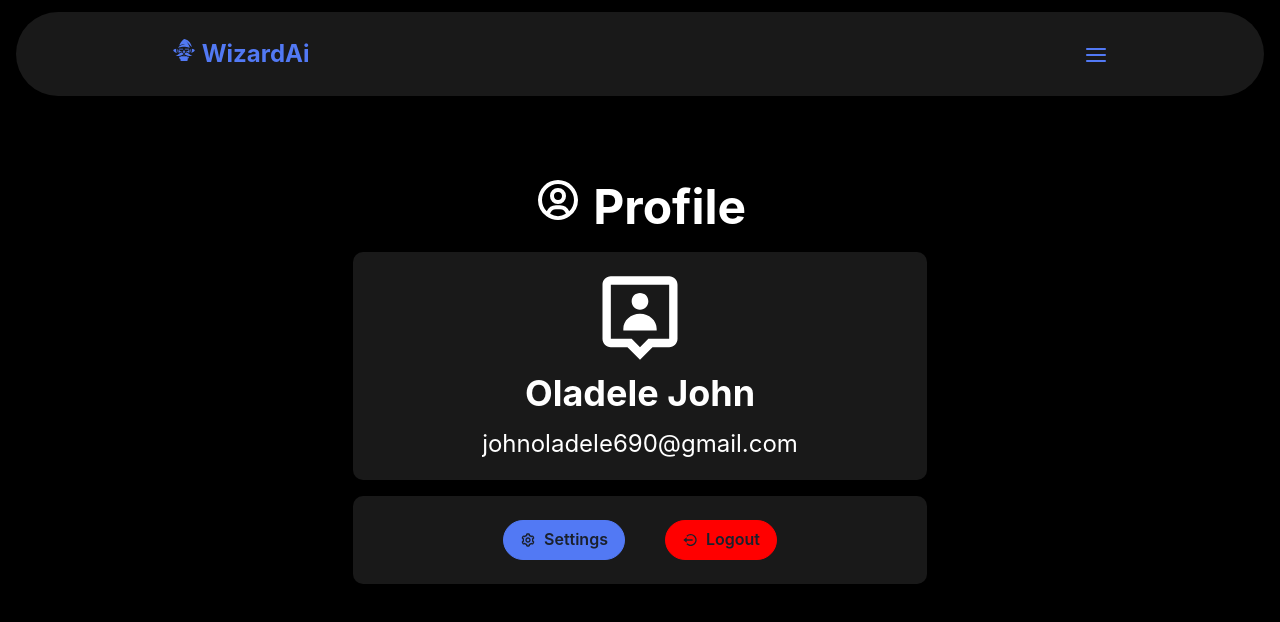
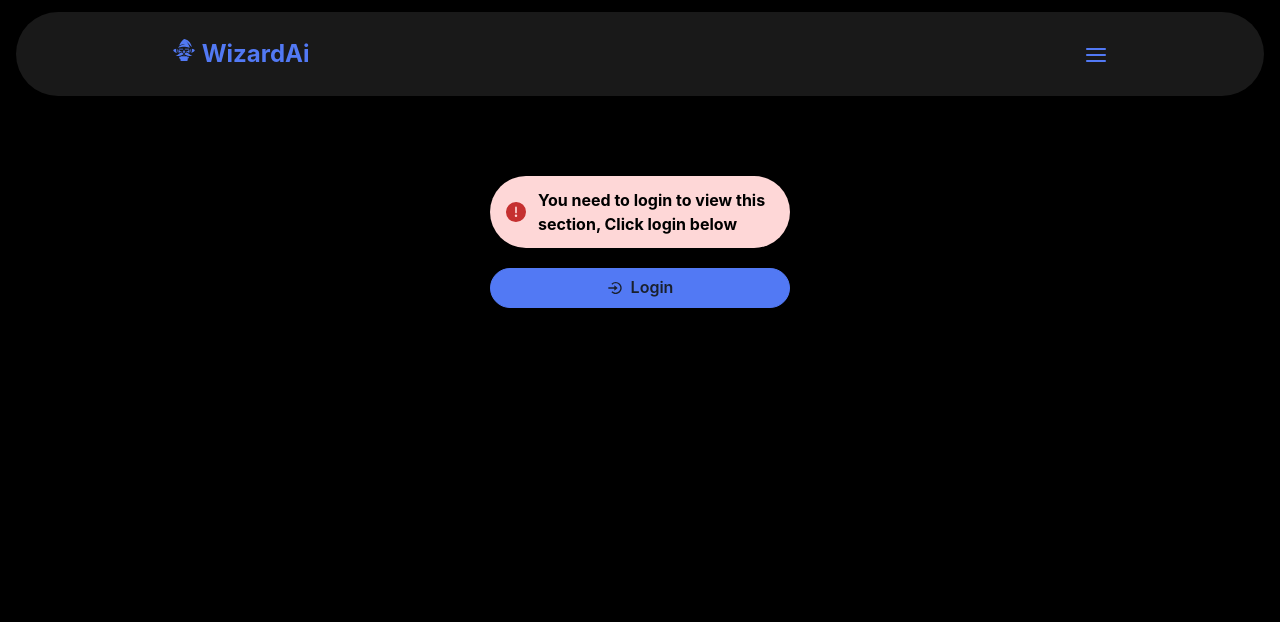
Before and after one commit to Jhon-crypt/wizardAi, a React (Vite) app: page /App/Profile in a window 1280 px wide. Shown: the top 622 px of the page. Built offline with nearby package versions, Linux system fonts and the light colour scheme; no server answers.

Commit message:
Added login guards to pages

```diff
--- /dev/null
+++ b/src/components/logout/logout.component.tsx
@@ -0,0 +1,75 @@
+import {
+    Container,
+    Button,
+    Alert,
+    AlertIcon,
+    Box,
+    AlertDescription,
+    Center,
+    VStack
+} from '@chakra-ui/react'
+import { Icon } from '@chakra-ui/icons';
+import { BiLogInCircle } from "react-icons/bi";
+import { Link, Outlet } from "react-router-dom"
+
+function Logout() {
+
+    return (
+
+        <>
+
+            <Container mt={10} pt={10} mb={10}>
+
+                <Center>
+
+                    <VStack
+                        spacing={2}
+                        align='stretch'
+                    >
+                        <Box>
+
+                            <Alert status='error' mb={3} color="black" as="b" borderRadius={45} w={300}>
+                                <AlertIcon />
+                                <Box>
+                                    <AlertDescription>
+                                        <Center>
+                                            You need to login to view this section, Click login below
+                                        </Center>
+                                    </AlertDescription>
+                                </Box>
+                            </Alert>
+
+                        </Box>
+
+                        <Box>
+
+                            <Link to="../../Login">
+
+                                <Button type="submit" w='100%' leftIcon={<Icon as={BiLogInCircle} />} bg='#5279F4' borderRadius={45} border='1px' borderColor='#5279F4'
+                                    _hover={{
+                                        borderColor: '#5279F4',
+                                        backgroundColor: '#000000',
+                                        color: '#5279F4'
+                                    }}>
+                                    Login
+                                </Button>
+
+                            </Link>
+
+                        </Box>
+
+                    </VStack>
+
+                </Center>
+
+            </Container>
+
+            <Outlet />
+
+        </>
+
+    )
+
+}
+
+export default Logout
--- a/src/components/signup/signup.component.tsx
+++ b/src/components/signup/signup.component.tsx
@@ -8,10 +8,8 @@ import {
     Button,
     Alert,
     AlertIcon,
-    CloseButton,
     Box,
     AlertDescription,
-    useDisclosure
 } from '@chakra-ui/react'
 import { Icon } from '@chakra-ui/icons';
 import { BiUserCircle } from "react-icons/bi";
--- a/src/components/wizard/wizard.component.tsx
+++ b/src/components/wizard/wizard.component.tsx
@@ -13,6 +13,7 @@ import {
     Stack
 } from '@chakra-ui/react'
 import { ArrowUpIcon } from '@chakra-ui/icons'
+
 
 function Wizard() {
 
--- a/src/pages/profile.tsx
+++ b/src/pages/profile.tsx
@@ -1,14 +1,69 @@
 import Profile from "../components/profile/profile.components"
+import { useState, useEffect } from 'react'
+import supabase from '../supabase/supabase';
+import Logout from "../components/logout/logout.component";
 
 function ProfilePage(){
 
+    const [loginStatus, setLoginStatus] : any = useState(false)
+
+    useEffect(() => {
+
+        const loginGuard = async () => {
+
+            try{
+
+                const { data, error } = await supabase.auth.getSession()
+
+                if(!data.session){
+
+                    console.log(error)
+
+                    setLoginStatus(false)
+
+                }else{
+
+                    setLoginStatus(true)
+
+                    console.log(data)
+
+                }
+
+            }catch(error){
+
+                console.log(error)
+
+            }
+
+        }
+
+        loginGuard()
+
+    }, [])
+
+
     return (
 
-        <>
 
-            <Profile />
+         <>
+
+            {loginStatus?
+
+                (
+
+                    <Profile />
+
+                ): (
+
+                    <Logout />
+
+                )
+
+            }
+
 
         </>
+
 
     )
 
--- a/src/pages/wizard.tsx
+++ b/src/pages/wizard.tsx
@@ -1,13 +1,65 @@
 import Wizard from "../components/wizard/wizard.component"
+import { useState, useEffect } from 'react'
+import supabase from '../supabase/supabase';
+import Logout from "../components/logout/logout.component";
 
 function WizardPage(){
+
+    const [loginStatus, setLoginStatus] : any = useState(false)
+
+    useEffect(() => {
+
+        const loginGuard = async () => {
+
+            try{
+
+                const { data, error } = await supabase.auth.getSession()
+
+                if(!data.session){
+
+                    console.log(error)
+
+                    setLoginStatus(false)
+
+                }else{
+
+                    setLoginStatus(true)
+
+                    console.log(data)
+
+                }
+
+            }catch(error){
+
+                console.log(error)
+
+            }
+
+        }
+
+        loginGuard()
+
+    }, [])
 
 
     return (
 
         <>
 
-            <Wizard />
+            {loginStatus?
+
+                (
+
+                    <Wizard />
+
+                ): (
+
+                    <Logout />
+
+                )
+
+            }
+
 
         </>
 
```
